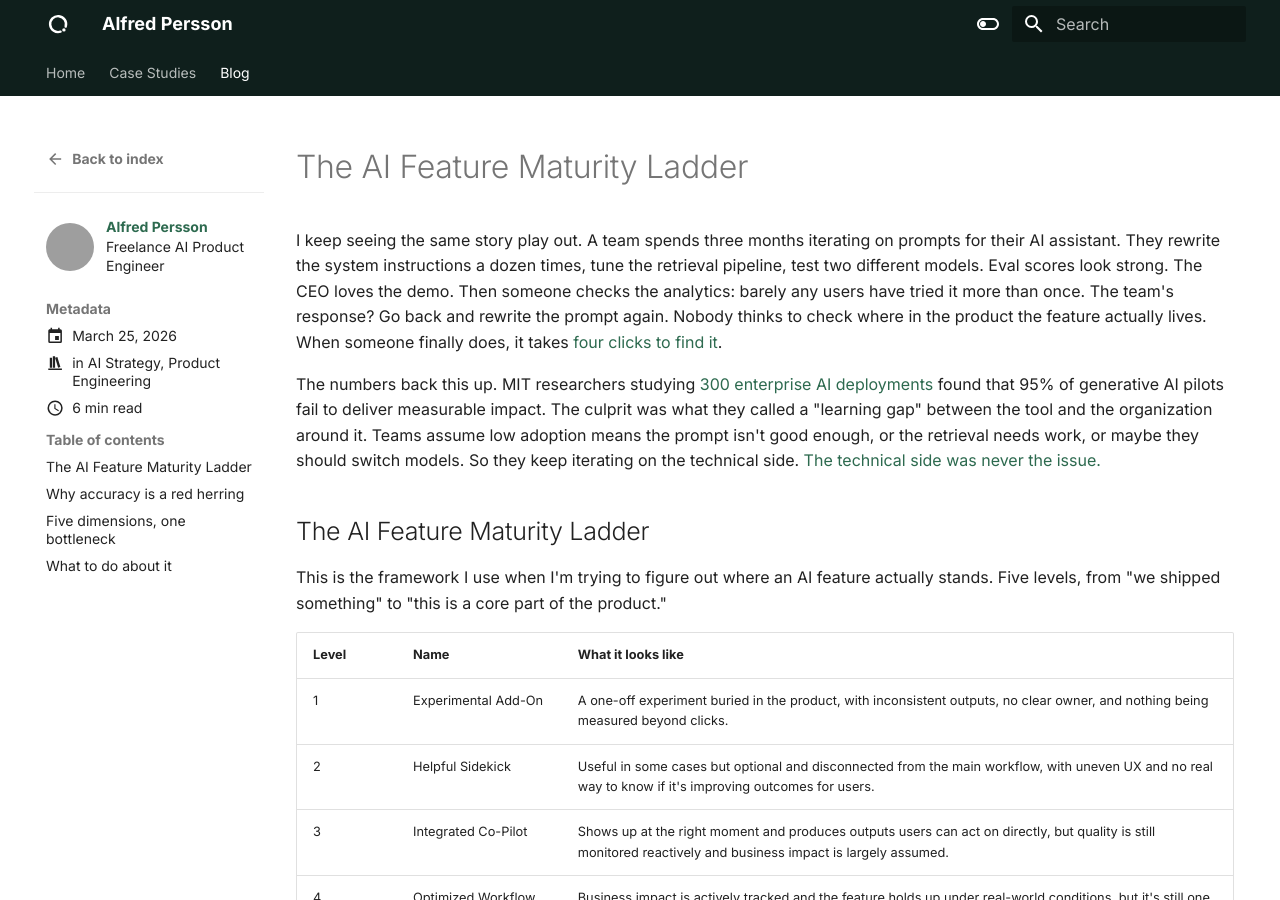
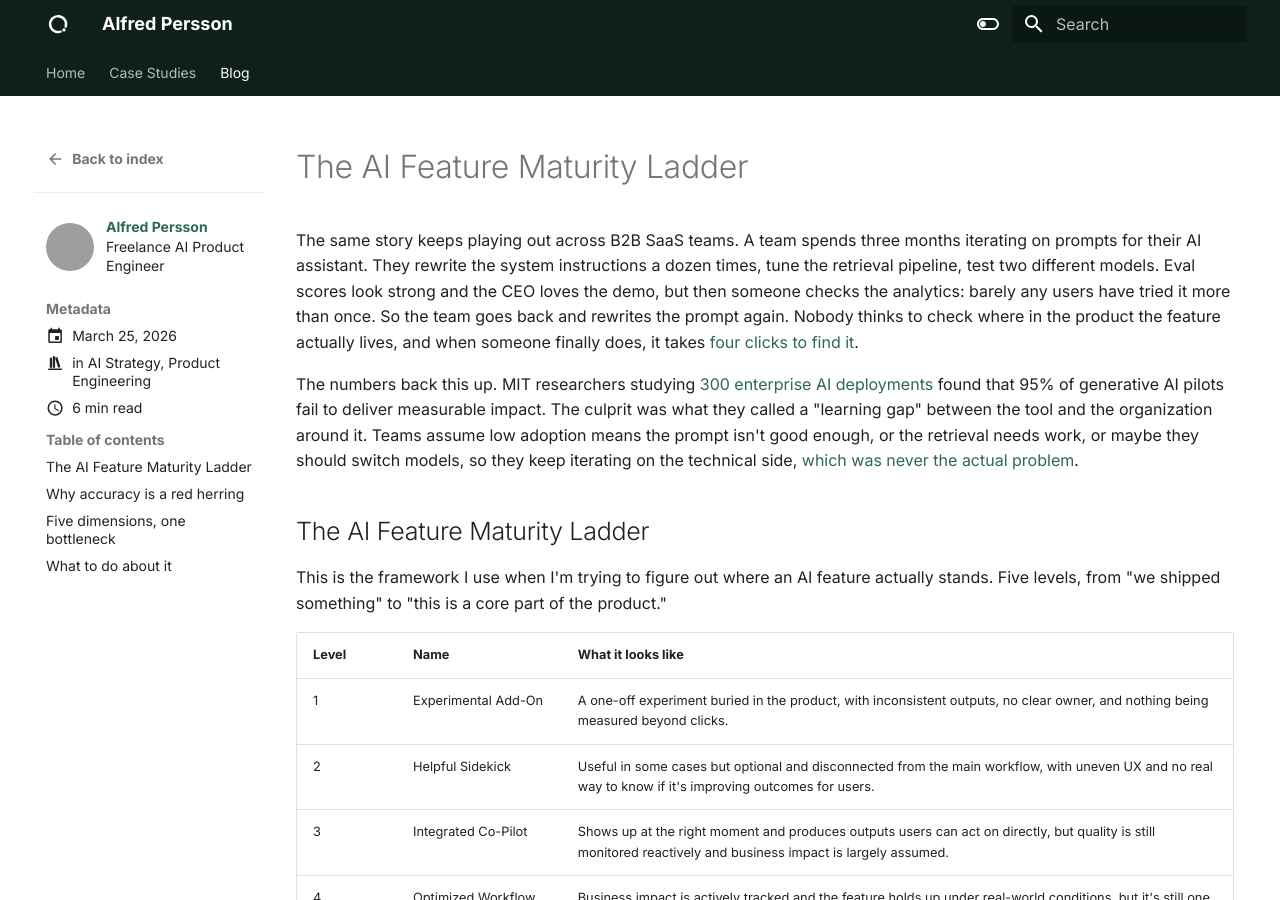
Before and after one commit to alfredpersson/personal-website, an MkDocs documentation site: the page built from docs/blog/posts/ai-feature-maturity-ladder.md, in a window 1280 px wide and 900 px high. Built offline with MkDocs 1.6.1 and Material for MkDocs 9.7.7, drawn with Linux system fonts in a browser that asks for light colours; grey boxes are pictures that could not be loaded.

Commit message:
Maturity ladder improved phrasings

```diff
--- a/docs/blog/posts/ai-feature-maturity-ladder.md
+++ b/docs/blog/posts/ai-feature-maturity-ladder.md
@@ -15,9 +15,9 @@ tags:
   - ai measurement
 ---
 
-I keep seeing the same story play out. A team spends three months iterating on prompts for their AI assistant. They rewrite the system instructions a dozen times, tune the retrieval pipeline, test two different models. Eval scores look strong. The CEO loves the demo. Then someone checks the analytics: barely any users have tried it more than once. The team's response? Go back and rewrite the prompt again. Nobody thinks to check where in the product the feature actually lives. When someone finally does, it takes [four clicks to find it](https://jakobnielsenphd.substack.com/p/classic-usability-ai).
+The same story keeps playing out across B2B SaaS teams. A team spends three months iterating on prompts for their AI assistant. They rewrite the system instructions a dozen times, tune the retrieval pipeline, test two different models. Eval scores look strong and the CEO loves the demo, but then someone checks the analytics: barely any users have tried it more than once. So the team goes back and rewrites the prompt again. Nobody thinks to check where in the product the feature actually lives, and when someone finally does, it takes [four clicks to find it](https://jakobnielsenphd.substack.com/p/classic-usability-ai).
 
-The numbers back this up. MIT researchers studying [300 enterprise AI deployments](https://fortune.com/2025/08/18/mit-report-95-percent-generative-ai-pilots-at-companies-failing-cfo/) found that 95% of generative AI pilots fail to deliver measurable impact. The culprit was what they called a "learning gap" between the tool and the organization around it. Teams assume low adoption means the prompt isn't good enough, or the retrieval needs work, or maybe they should switch models. So they keep iterating on the technical side. [The technical side was never the issue.](https://hbr.org/2025/11/most-ai-initiatives-fail-this-5-part-framework-can-help)
+The numbers back this up. MIT researchers studying [300 enterprise AI deployments](https://fortune.com/2025/08/18/mit-report-95-percent-generative-ai-pilots-at-companies-failing-cfo/) found that 95% of generative AI pilots fail to deliver measurable impact. The culprit was what they called a "learning gap" between the tool and the organization around it. Teams assume low adoption means the prompt isn't good enough, or the retrieval needs work, or maybe they should switch models, so they keep iterating on the technical side, [which was never the actual problem](https://hbr.org/2025/11/most-ai-initiatives-fail-this-5-part-framework-can-help).
 
 <!-- more -->
 
```
